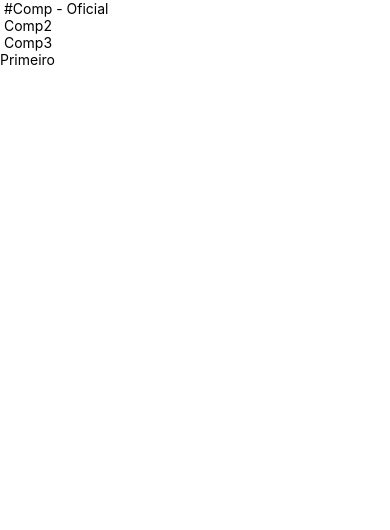
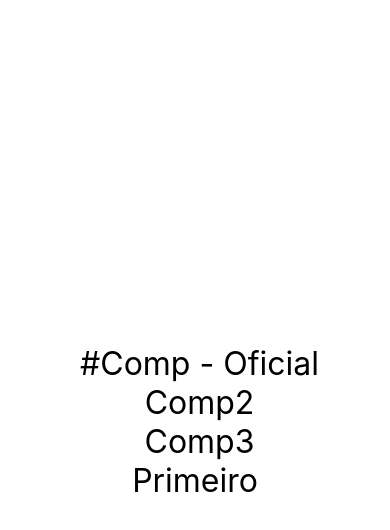
Before and after one commit to eliasantana/aulareact, a React Native app in the folder aula1/: screen / in a window 390 px wide. Shown: the top 530 px of the page. Built offline with nearby package versions, Linux system fonts and the light colour scheme.

Commit message:
Um pouco de Estilo Aula-17

```diff
--- a/aula1/src/App.js
+++ b/aula1/src/App.js
@@ -5,10 +5,10 @@
    java script que será convertido para código nativo de cada plataforma.
 */
 import React from 'react'
-import { View } from 'react-native'
+import { View, StyleSheet } from 'react-native'
 import{ Text } from 'react-native'
 import Primeiro from './components/Primeiro'
-
+import Estilo from './components/estilo'
 import CompPadrao, { Comp1, Comp2 } from './components/Multi'
 // As Functions Expressions são funções anônimas que podem ser  utlizadas para facilidar
 /*
@@ -29,7 +29,7 @@
 // Simplificação de uma ArrowFunction
 
 export default () => (
-        <View>
+        <View style={style.App}>
                 <CompPadrao/>
                 <Comp1/>
                 <Comp2/>
@@ -37,5 +37,12 @@
         </View>
 )
 
+const style = StyleSheet.create({
+    App:{
+        flexGrow:1,
+        justifyContent:"center",
+        alignItems:"center"
+    }
+})
 //exemplo
 //export default () => <Text>Primeiro Componente!!!!!</Text>
--- a/aula1/src/components/Multi.js
+++ b/aula1/src/components/Multi.js
@@ -1,13 +1,13 @@
 import React from 'react'
 import {Text} from 'react-native'
-
+import Estilo from './estilo'
 
 export default function Comp() {
-    return <Text> #Comp - Oficial</Text>
+    return <Text style={Estilo.fontG}> #Comp - Oficial</Text>
 }
 export function Comp1() {
-    return <Text> Comp2</Text>
+    return <Text style={Estilo.fontG}> Comp2</Text>
 }
 export function Comp2() {
-    return <Text> Comp3</Text>
+    return <Text style={Estilo.fontG}> Comp3</Text>
 }
--- a/aula1/src/components/Primeiro.js
+++ b/aula1/src/components/Primeiro.js
@@ -1,5 +1,6 @@
 import React from 'react'
 import { Text } from 'react-native'
+import Estilo from './estilo'
 
 
-export default () =><Text>Primeiro</Text>
+export default () =><Text style={Estilo.fontG}>Primeiro</Text>
--- /dev/null
+++ b/aula1/src/components/estilo.js
@@ -0,0 +1,10 @@
+import { StyleSheet} from 'react-native'
+
+export default StyleSheet.create({
+
+    fontG:{
+        fontSize:32
+    }
+
+
+})
```
